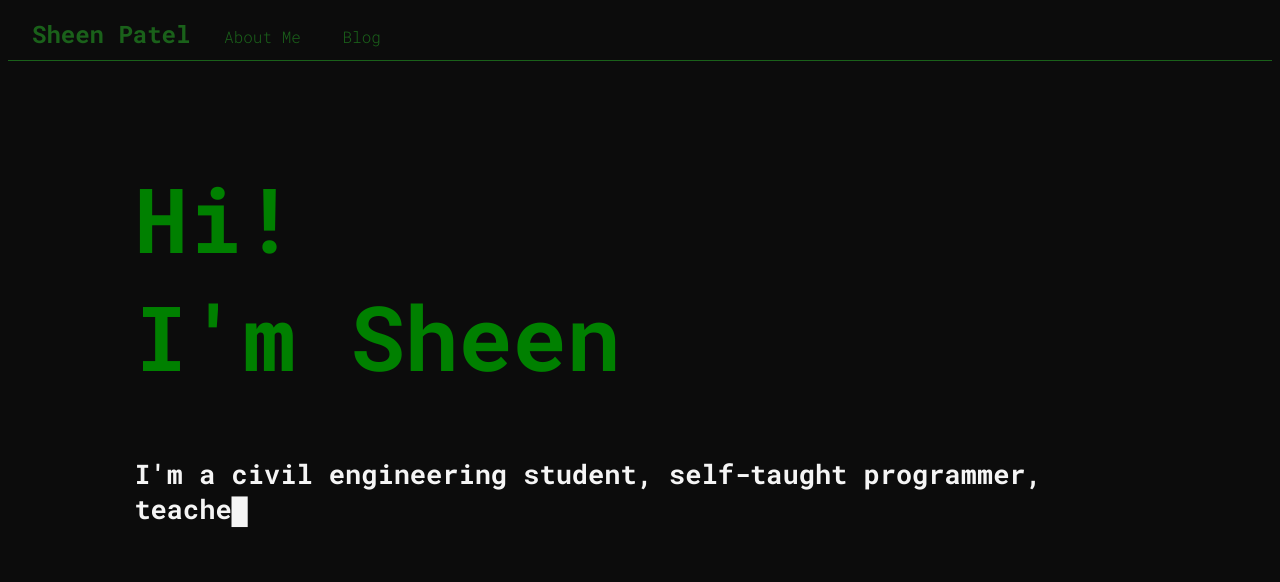
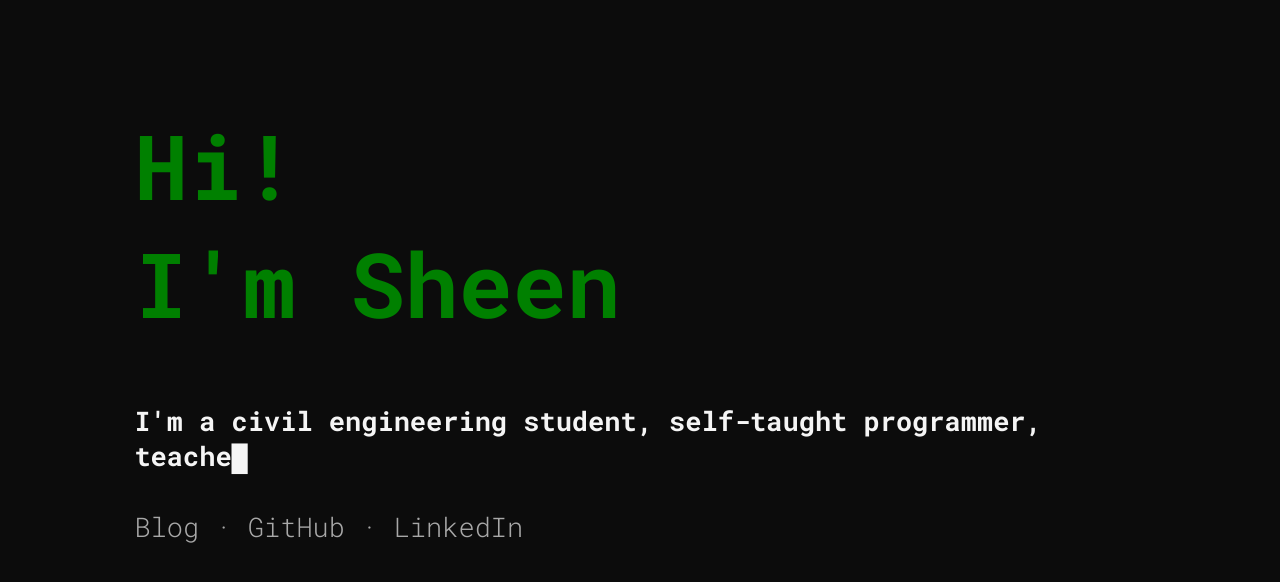
Before and after one commit to PseudonymPatel/PseudonymPatel.github.io, a Jekyll site: the page built from index.html, in a window 1280 px wide. Shown: the top 582 px of the page. Built offline with Jekyll 4.4.1, drawn with Linux system fonts in a browser that asks for light colours; nearby versions of some CDN libraries.

Commit message:
index page overhaul, blink cursor bug remains

```diff
--- a/css/styles.css
+++ b/css/styles.css
@@ -163,6 +163,27 @@ hr {
     color: whitesmoke;
 }
 
+#index-links {
+	font-size: 3vmin;
+	max-width: 60rem;
+	color: whitesmoke;
+	display: inline;
+	margin-left: 10%;
+	margin-top: 1%;
+	position: absolute;
+}
+
+#index-links a, #index-links a:visited {
+	text-decoration: none;
+	color: whitesmoke;
+	transition: color 0.5s;
+}
+
+#index-links a:hover {
+	color: forestgreen;
+	transition: color 0.5s;
+}
+
 .downarrow {
   border: solid forestgreen;
   border-width: 0 6px 6px 0;
--- a/index.html
+++ b/index.html
@@ -12,16 +12,23 @@ title: sheenpatel.com
 </head>
 <body>
 
-	{% include header.html %}
-
 	<div id="intro">
 		<h1 id="sequence">Hi.<br />I'm Sheen</h1>
 		<h2 id="tagline">I'm a civil engineering student, self-taught programmer, teacher, and hacker making
-		a difference in people's lives and in the world</h2>
+		a difference in people's lives and in the world.</h2>
 		<!--<button id="seqContinue" onclick="learnMore()"><i class="downarrow"></i></button>-->
-		<script>doIntroSequence()</script>
+
+		<div id="index-links">
+			<a href="/blog">Blog</a>
+			&middot;
+			<a href="https://github.com/PseudonymPatel">GitHub</a>
+			&middot;
+			<a href="https://www.linkedin.com/in/sheen-patel/">LinkedIn</a>
+		</div>
 	</div>
 
+
+	<script>doIntroSequence()</script>
 	<!--
 	<div id="content">
 		<div class="section" id="me">
--- a/js/main.js
+++ b/js/main.js
@@ -67,7 +67,7 @@ async function rotatingText(element, textToRotate, startIndex, endIndex = startI
 async function doIntroSequence() {
     var inputarea = document.getElementById("sequence")
     var tagline = document.getElementById("tagline")
-    var headerline = document.getElementById("header")
+    var links = document.getElementById("index-links")
 //    var button = document.getElementById("seqContinue")
     const cursorChar = "&#x2588;"
     const speed = 200
@@ -78,7 +78,7 @@ async function doIntroSequence() {
 
     //hide the button until needed
 //    button.style.visibility = "hidden";
-    headerline.style.visibility = "hidden";
+    links.style.visibility = "hidden";
 
     //output the Hi
     const string = "Hi!"
@@ -121,6 +121,8 @@ async function doIntroSequence() {
 
     await sleep(200) //pause before removing cursor
     tagline.innerHTML = tagline.innerHTML.slice(0, tagline.innerHTML.length - 1) //remove cursor again
+
+	blink()
     // //infinitely blink because no more <blink> :( (honestly tho that was probably for the best)
     //const wholeThing = inputarea.innerHTML.slice(0, inputarea.innerHTML.length-1) //don't want the cursor in it!
     //while (true) {
@@ -141,9 +143,21 @@ async function doIntroSequence() {
 //    }
 
 }
+async function blink() {
+    var inputarea = document.getElementById("tagline")
+    const cursorChar = "&#x2588;"
+
+    const wholeThing = inputarea.innerHTML.slice(0, inputarea.innerHTML.length-1) //don't want the cursor in it!
+    while (true) {
+        inputarea.innerHTML = wholeThing
+        await sleep(450) //cursor blink time
+        inputarea.innerHTML = wholeThing + cursorChar
+        await sleep(450)
+    }
+}
 
 async function fadeInStuff() {
-	var headerline = document.getElementById("header")
+	var headerline = document.getElementById("index-links")
 
     headerline.style.opacity = "0%";
     headerline.style.visibility = "visible";
```
